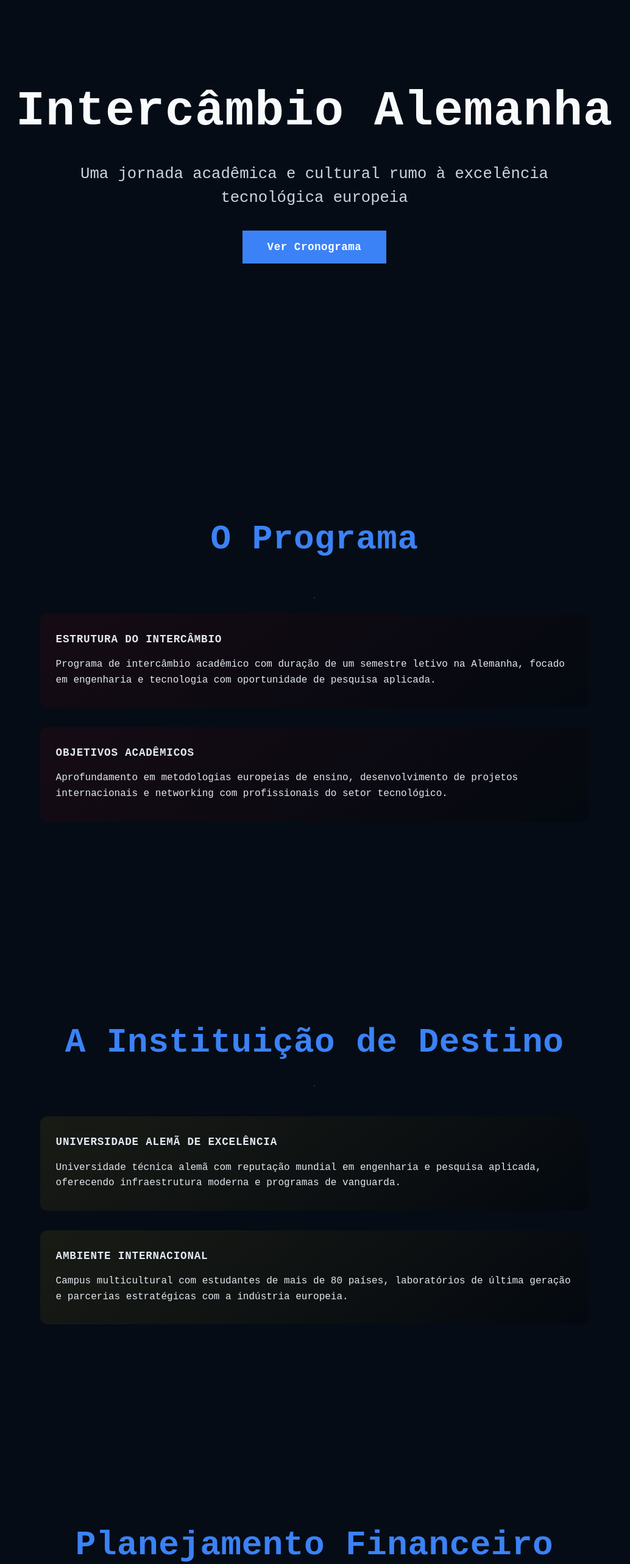
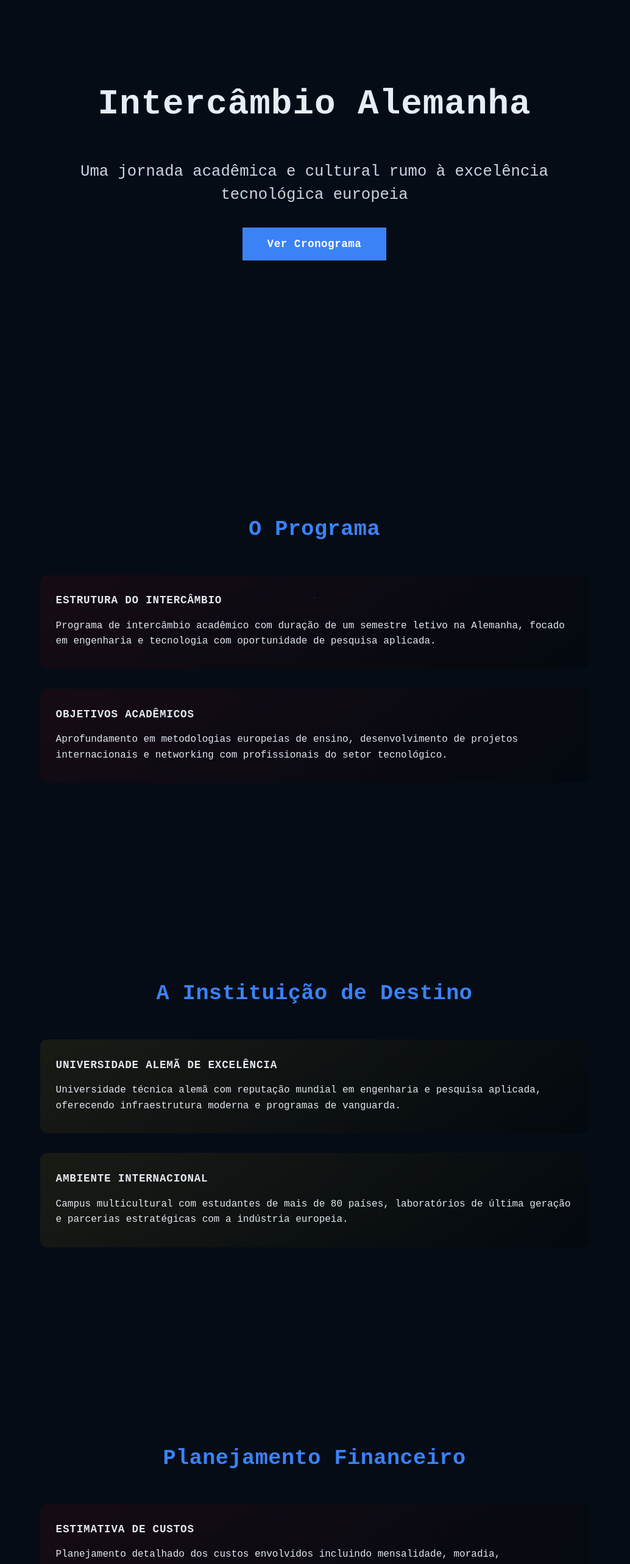
Before and after one commit to talesitf/talesitf.github.io, a React (Vite) app: page /intercambio in a window 1280 px wide. Shown: the part 220-2784 px from the top of the page at 61% size, without its empty margins (124-1158 px from the left). Built offline with nearby package versions, Linux system fonts and the light colour scheme.

Commit message:
refactor: Atualizar componente Button para suportar navegação com Link e renomear ExchangePage para ExchangeSections

```diff
--- a/src/components/ui/Button.jsx
+++ b/src/components/ui/Button.jsx
@@ -1,21 +1,32 @@
-const Button = ({ as = 'a', href = '#', children, variant = 'default', className = '', style, ...rest }) => {
-  const Component = as === 'button' ? 'button' : 'a';
+import { Link } from 'react-router-dom';
+
+const Button = ({ as = 'a', href = '#', to, children, variant = 'default', className = '', style, ...rest }) => {
   const classes = [`btn`, variant === 'primary' ? 'btn--primary' : '', className]
     .filter(Boolean)
     .join(' ');
 
   const commonProps = { className: classes, style, ...rest };
-  if (Component === 'a') {
+
+    if (to) {
     return (
-      <a href={href} {...commonProps}>
+        <Link to={to} {...commonProps}>
         {children}
-      </a>
+        </Link>
     );
   }
-  return (
-    <button type="button" {...commonProps}>
-      {children}
-    </button>
+
+    if (as === 'button') {
+      return (
+          <button type="button" {...commonProps}>
+              {children}
+          </button>
+        );
+    }
+
+    return (
+        <a href={href} {...commonProps}>
+            {children}
+        </a>
   );
 };
 
--- a/src/pages/InterchangePage.jsx
+++ b/src/pages/InterchangePage.jsx
@@ -1,6 +1,6 @@
 import { motion } from 'framer-motion';
 import Header from '../components/Header';
-import ExchangePage from '../sections/ExchangePage';
+import ExchangeSections from '../sections/ExchangePage';
 import Footer from '../sections/Footer';
 
 const InterchangePage = () => {
@@ -14,7 +14,7 @@ const InterchangePage = () => {
       <Header />
 
       <main style={{ paddingTop: '70px' }}>
-        <ExchangePage />
+        <ExchangeSections />
       </main>
 
       <Footer />
--- a/src/sections/ExchangePage.jsx
+++ b/src/sections/ExchangePage.jsx
@@ -24,14 +24,6 @@ const ExchangeHero = () => {
       <div className="container" style={{ textAlign: 'center' }}>
         <motion.h1
           className="exchange-heading"
-          style={{
-            fontSize: 'clamp(3rem, 8vw, 5rem)',
-            marginBottom: '1.5rem',
-            color: '#f8fafc',
-            fontFamily: 'JetBrains Mono, Courier New, monospace',
-            textAlign: 'center',
-            position: 'relative'
-          }}
           initial={{ y: -50, opacity: 0 }}
           animate={{ y: 0, opacity: 1 }}
           transition={{ duration: 0.8, delay: 0.2 }}
@@ -54,10 +46,7 @@ const ExchangeHero = () => {
           Uma jornada acadêmica e cultural rumo à excelência tecnológica europeia
         </motion.p>
 
-        <motion.div
-          style={{ textAlign: 'center' }}
-          {...motionProps.scaleIn(0.6)}
-        >
+        <motion.div style={{ textAlign: 'center' }} {...motionProps.scaleIn(0.6)}>
           <Button href="#programa" variant="primary" style={{
             fontSize: '1.1rem',
             padding: '1rem 2.5rem',
@@ -80,21 +69,13 @@ const ProgramSection = () => {
       width: '100%'
     }}>
       <div className="container" style={{ textAlign: 'center' }}>
-        <h2 className="exchange-subtitle exchange-subtitle--red" style={{
-          textAlign: 'center',
-          marginBottom: '4rem',
-          fontSize: 'clamp(2.5rem, 6vw, 3.5rem)'
-        }}>
+        <h2 className="exchange-subtitle exchange-subtitle--red">
           O Programa
         </h2>
 
         <motion.div
           className="exchange-panel exchange-panel--red"
-          style={{
-            maxWidth: '900px',
-            margin: '0 auto 2rem',
-            textAlign: 'left'
-          }}
+          style={{ maxWidth: '900px', margin: '0 auto 2rem', textAlign: 'left' }}
           {...motionProps.fadeInUp(0)}
         >
           <span className="panel-accent" aria-hidden="true" />
@@ -104,11 +85,7 @@ const ProgramSection = () => {
 
         <motion.div
           className="exchange-panel exchange-panel--red exchange-panel--alt"
-          style={{
-            maxWidth: '900px',
-            margin: '0 auto',
-            textAlign: 'left'
-          }}
+          style={{ maxWidth: '900px', margin: '0 auto', textAlign: 'left' }}
           {...motionProps.fadeInUp(0.1)}
         >
           <span className="panel-accent" aria-hidden="true" />
@@ -129,21 +106,13 @@ const UniversitySection = () => {
       width: '100%'
     }}>
       <div className="container" style={{ textAlign: 'center' }}>
-        <h2 className="exchange-subtitle exchange-subtitle--yellow" style={{
-          textAlign: 'center',
-          marginBottom: '4rem',
-          fontSize: 'clamp(2.5rem, 6vw, 3.5rem)'
-        }}>
+        <h2 className="exchange-subtitle exchange-subtitle--yellow">
           A Instituição de Destino
         </h2>
 
         <motion.div
           className="exchange-panel exchange-panel--yellow"
-          style={{
-            maxWidth: '900px',
-            margin: '0 auto 2rem',
-            textAlign: 'left'
-          }}
+          style={{ maxWidth: '900px', margin: '0 auto 2rem', textAlign: 'left' }}
           {...motionProps.fadeInUp(0)}
         >
           <span className="panel-accent" aria-hidden="true" />
@@ -153,11 +122,7 @@ const UniversitySection = () => {
 
         <motion.div
           className="exchange-panel exchange-panel--yellow exchange-panel--alt"
-          style={{
-            maxWidth: '900px',
-            margin: '0 auto',
-            textAlign: 'left'
-          }}
+          style={{ maxWidth: '900px', margin: '0 auto', textAlign: 'left' }}
           {...motionProps.fadeInUp(0.1)}
         >
           <span className="panel-accent" aria-hidden="true" />
@@ -178,21 +143,13 @@ const PlanningSection = () => {
       width: '100%'
     }}>
       <div className="container" style={{ textAlign: 'center' }}>
-        <h2 className="exchange-subtitle exchange-subtitle--red" style={{
-          textAlign: 'center',
-          marginBottom: '4rem',
-          fontSize: 'clamp(2.5rem, 6vw, 3.5rem)'
-        }}>
+        <h2 className="exchange-subtitle exchange-subtitle--red">
           Planejamento Financeiro
         </h2>
 
         <motion.div
           className="exchange-panel exchange-panel--red"
-          style={{
-            maxWidth: '900px',
-            margin: '0 auto 2rem',
-            textAlign: 'left'
-          }}
+          style={{ maxWidth: '900px', margin: '0 auto 2rem', textAlign: 'left' }}
           {...motionProps.fadeInUp(0)}
         >
           <span className="panel-accent" aria-hidden="true" />
@@ -202,11 +159,7 @@ const PlanningSection = () => {
 
         <motion.div
           className="exchange-panel exchange-panel--red exchange-panel--alt"
-          style={{
-            maxWidth: '900px',
-            margin: '0 auto',
-            textAlign: 'left'
-          }}
+          style={{ maxWidth: '900px', margin: '0 auto', textAlign: 'left' }}
           {...motionProps.fadeInUp(0.1)}
         >
           <span className="panel-accent" aria-hidden="true" />
@@ -227,21 +180,13 @@ const ExchangeContact = () => {
       width: '100%'
     }}>
       <div className="container" style={{ textAlign: 'center' }}>
-        <h2 className="exchange-subtitle" style={{
-          textAlign: 'center',
-          marginBottom: '4rem',
-          fontSize: 'clamp(2.5rem, 6vw, 3.5rem)'
-        }}>
+        <h2 className="exchange-subtitle">
           Como Ajudar
         </h2>
 
         <motion.div
           className="exchange-panel"
-          style={{
-            maxWidth: '900px',
-            margin: '0 auto 2rem',
-            textAlign: 'left'
-          }}
+          style={{ maxWidth: '900px', margin: '0 auto 2rem', textAlign: 'left' }}
           {...motionProps.fadeInUp(0)}
         >
           <span className="panel-accent" aria-hidden="true" />
@@ -251,11 +196,7 @@ const ExchangeContact = () => {
 
         <motion.div
           className="exchange-panel exchange-panel--alt"
-          style={{
-            maxWidth: '900px',
-            margin: '0 auto 2rem',
-            textAlign: 'left'
-          }}
+          style={{ maxWidth: '900px', margin: '0 auto 2rem', textAlign: 'left' }}
           {...motionProps.fadeInUp(0.1)}
         >
           <span className="panel-accent" aria-hidden="true" />
@@ -265,11 +206,7 @@ const ExchangeContact = () => {
 
         <motion.div
           className="exchange-panel"
-          style={{
-            maxWidth: '900px',
-            margin: '0 auto',
-            textAlign: 'center'
-          }}
+          style={{ maxWidth: '900px', margin: '0 auto', textAlign: 'center' }}
           {...motionProps.fadeInUp(0.2)}
         >
           <span className="panel-accent" aria-hidden="true" />
@@ -294,7 +231,7 @@ const ExchangeContact = () => {
             }}>
               Enviar Email
             </Button>
-            <Button href="#contact" style={{
+            <Button href="/#contact" style={{
               fontSize: '1.1rem',
               padding: '1rem 2.5rem',
               textDecoration: 'none'
@@ -308,30 +245,14 @@ const ExchangeContact = () => {
   );
 };
 
-const ExchangePage = () => {
+const ExchangeSections = () => {
   return (
-    <div className="exchange-page">
-      <main>
-        <section id="exchange-hero">
-          <ExchangeHero />
-        </section>
-
-        <section id="programa">
-          <ProgramSection />
-        </section>
-
-        <section id="universidade">
-          <UniversitySection />
-        </section>
-
-        <section id="planejamento">
-          <PlanningSection />
-        </section>
-
-        <section id="como-ajudar">
-          <ExchangeContact />
-        </section>
-      </main>
-    </div>
+    <>
+      <ExchangeHero />
+      <ProgramSection />
+      <UniversitySection />
+      <PlanningSection />
+      <ExchangeContact />
+    </>
   );
-}; export default ExchangePage;
+}; export default ExchangeSections;
```
